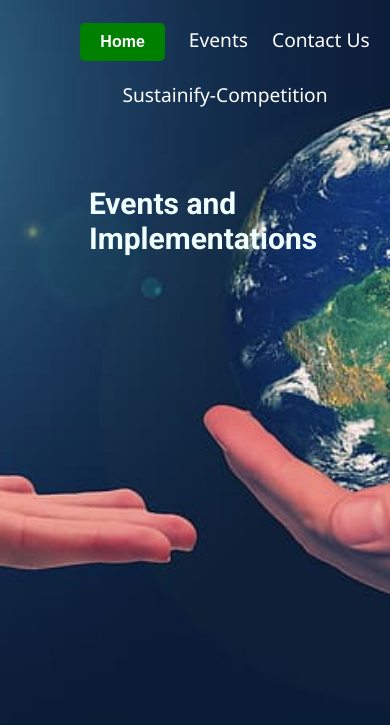
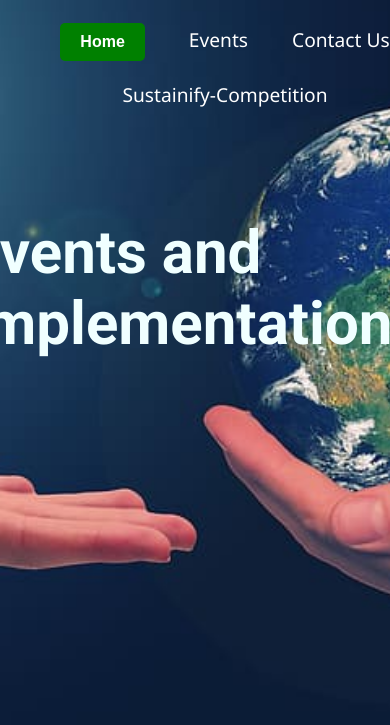
Before and after one commit to Aryan-2246/html-index, a plain HTML site: page index.html in a window 390 px wide. Shown: the part 119-844 px from the top of the page. Drawn offline with Linux system fonts and the light colour scheme.

Commit message:
Add files via upload

```diff
--- a/index.html
+++ b/index.html
@@ -322,16 +322,22 @@ footer ul li{
   }
 
 
+
+
   .events {
-    padding-left: 1rem;
-    padding-top: 1rem;
-    height: fit-content;
+    padding-left: 0px;
+    padding-top: 1px;
+
+    font-size: 10px;
+
   }
 
 
 
   .title span {
-    font-size: 30px;
+
+    font-size: 60px;
+
   }
 
   .text, .text7 {
@@ -368,10 +374,11 @@ footer ul li{
   nav ul {
     flex-direction: column;
     align-items: center;
+    margin-bottom: 70px;
   }
 
   nav ul li {
-    margin: 10px 0;
+    margin: 10px 10px;
   }
 
   footer {
```
